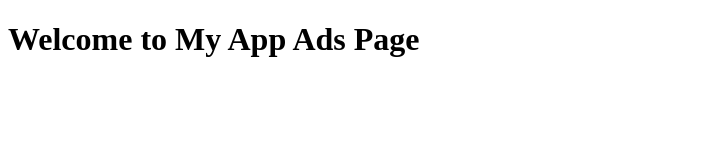
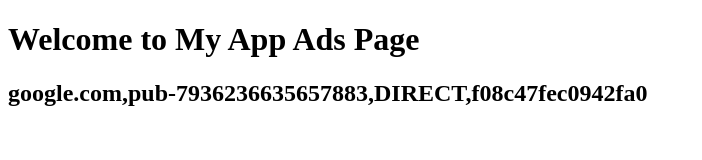
Before and after one commit to slaven888/app-ads-txt, a plain HTML site: page index.html in a window 1280 px wide. Shown: the whole page, without its empty margins (0-702 px from the left). Drawn offline with Linux system fonts and the light colour scheme.

Commit message:
Update index.html

```diff
--- a/index.html
+++ b/index.html
@@ -9,5 +9,6 @@
 
   <body>
     <h1>Welcome to My App Ads Page</h1>
+    <h2>google.com,pub-7936236635657883,DIRECT,f08c47fec0942fa0</h2>
   </body>
 </html>
```
